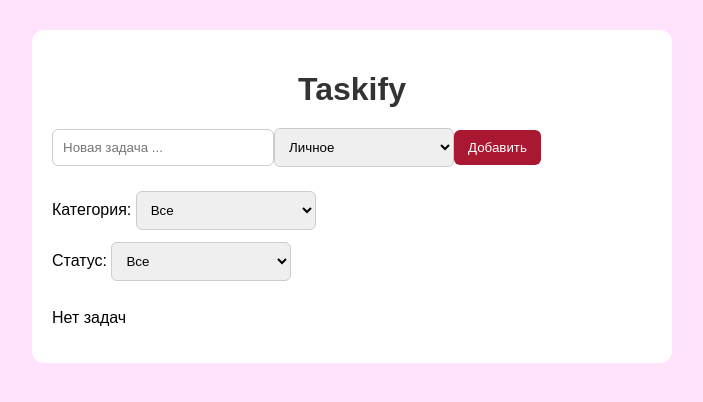
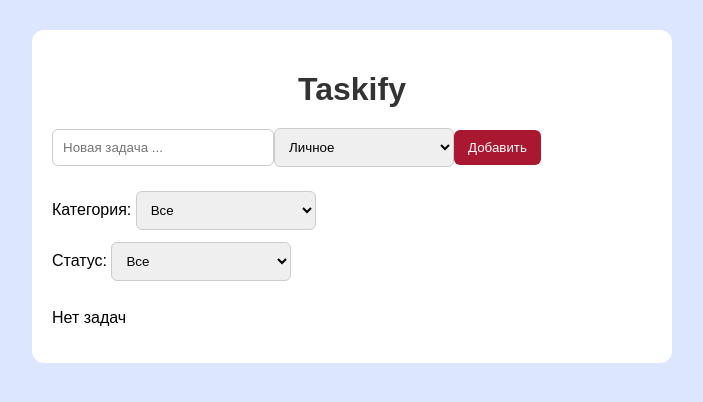
Before and after one commit to Viktorikata/Taskify, a React (Create React App) app: page / in a window 1280 px wide. Shown: the top 402 px of the page, without its empty margins (288-991 px from the left). Built offline with nearby package versions, Linux system fonts and the light colour scheme.

Commit message:
Изменение цвета фона

```diff
--- a/src/App.css
+++ b/src/App.css
@@ -1,6 +1,6 @@
 body {
   font-family: Papyrus, fantasy, sans-serif;
-  background-color: rgb(255, 226, 251);
+  background-color: rgba(213, 226, 255, 0.824);
   padding: 30px
 }
 
```
